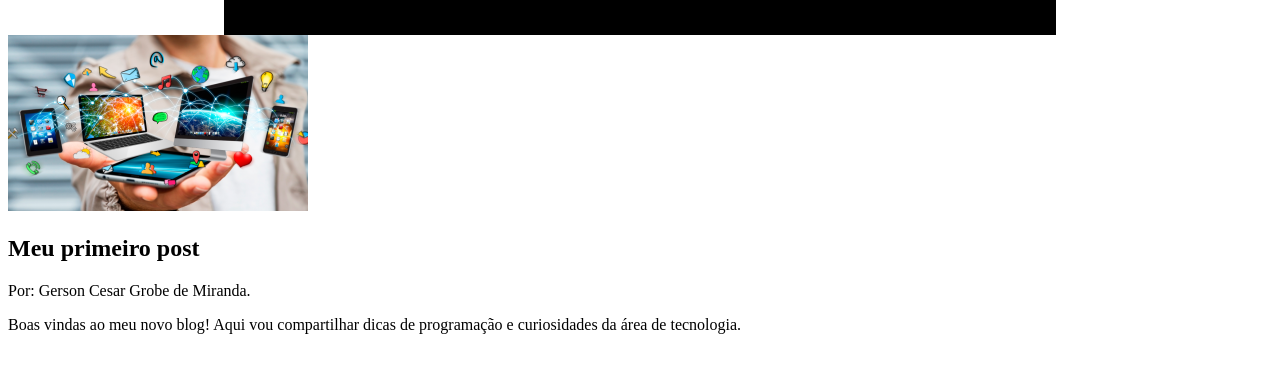
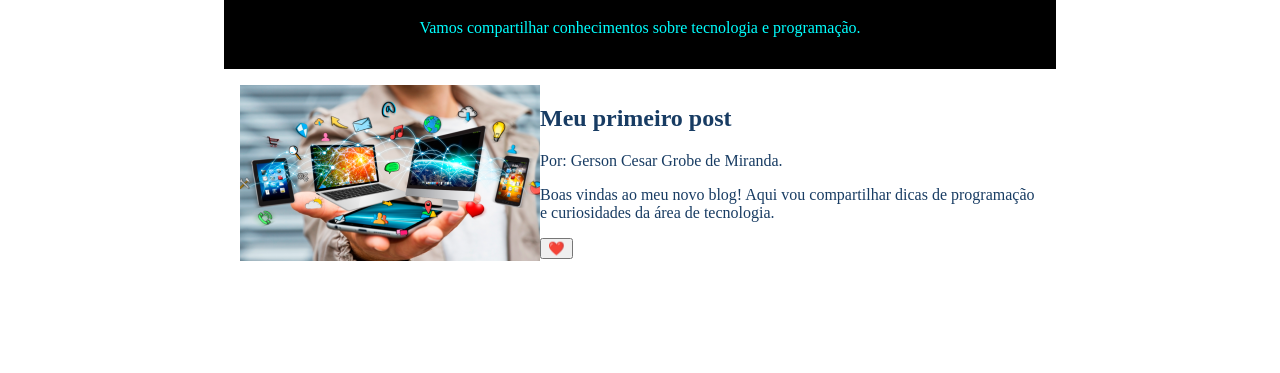
Before and after one commit to cesargrobe/1e-primeiro-repositorio, a plain HTML site: page index.html in a window 1280 px wide. Shown: the part 85-458 px from the top of the page. Drawn offline with Linux system fonts and the light colour scheme.

Commit message:
Aula 30/07

```diff
--- a/index.html
+++ b/index.html
@@ -11,14 +11,19 @@
 <body>
     <header>
         <h1> Meu blog de tecnologia</h1>
+        <p>Vamos compartilhar conhecimentos sobre tecnologia e programação.</p>
     </header>
 
-    <img src="tecnologia.png" alt="Imagem sobre tecnologia">
-
     <main>
-        <h2>Meu primeiro post</h2>
-        <p>Por: Gerson Cesar Grobe de Miranda.</p>
-        <p>Boas vindas ao meu novo blog! Aqui vou compartilhar dicas de programação e curiosidades da área de        tecnologia.</p>
+        <article>
+            <img src="tecnologia.png" alt="Imagem sobre tecnologia">
+            <div>
+                <h2>Meu primeiro post</h2>
+                <p>Por: Gerson Cesar Grobe de Miranda.</p>
+                <p>Boas vindas ao meu novo blog! Aqui vou compartilhar dicas de programação e curiosidades da área de tecnologia.</p>
+                <button> ❤️ </button>
+            </div>
+        </article>
     </main>
 
 </body>
--- a/style.css
+++ b/style.css
@@ -10,3 +10,19 @@ header {
     margin: 0 auto;               /* espaço entre a borda e o conteúdo  */
     padding: 16px;                /* espaço entre o conteúdo  */
 }
+
+main {
+    background-color: #FFFFFF;
+    color: #183C63;
+    max-width: 800px;
+    margin: 0 auto;
+    padding: 16px;
+}
+
+.artigo-autor {
+    font-weight: bold;      /* espessura da fonte - negrito  */
+}
+
+article {
+    display: flex;  /* contâiner flexível */
+}
```
